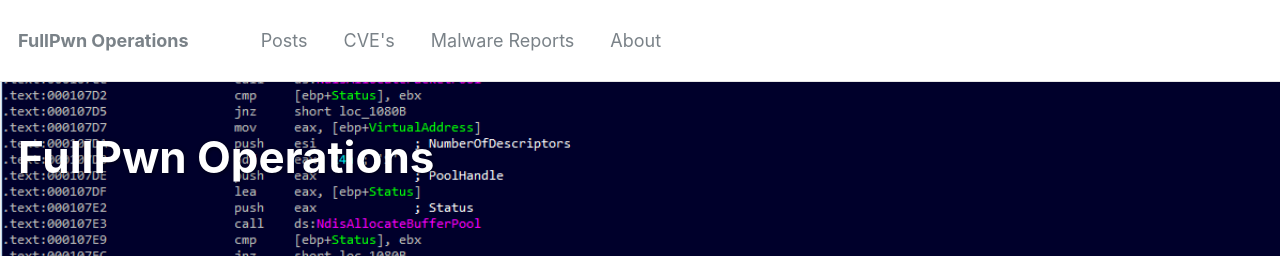
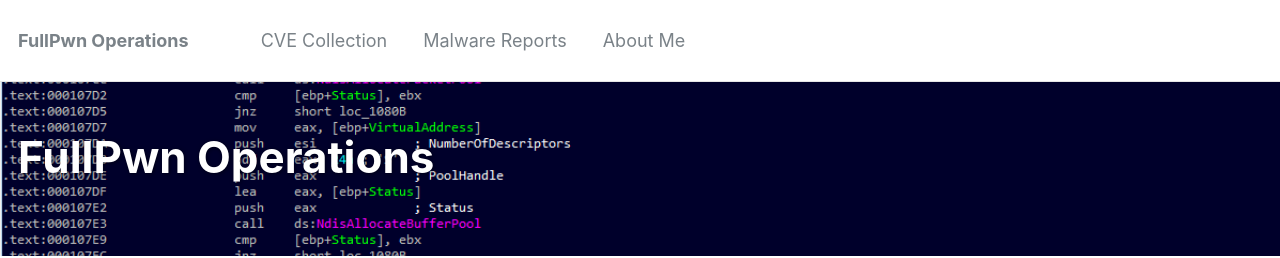
Before and after one commit to asdyxcyxc/FULLSHADE.github.io, a Jekyll site: the page built from index.html, in a window 1280 px wide and 1172 px high. Shown: the top 258 px of the window. Built offline with Jekyll 4.4.1, drawn with Linux system fonts in a browser that asks for light colours; the list of posts is cut into pages by our own code.

Commit message:
Update navigation.yml

```diff
--- a/_data/navigation.yml
+++ b/_data/navigation.yml
@@ -1,13 +1,11 @@
 # main links links
 main:
-  - title: "Posts"
-    url: /posts.html
 
-  - title: "CVE's"
+  - title: "CVE Collection"
     url: /cves.html
 
   - title: "Malware Reports"
     url: /malware-analysis.html
 
-  - title: "About"
+  - title: "About Me"
     url: /about.html
```
